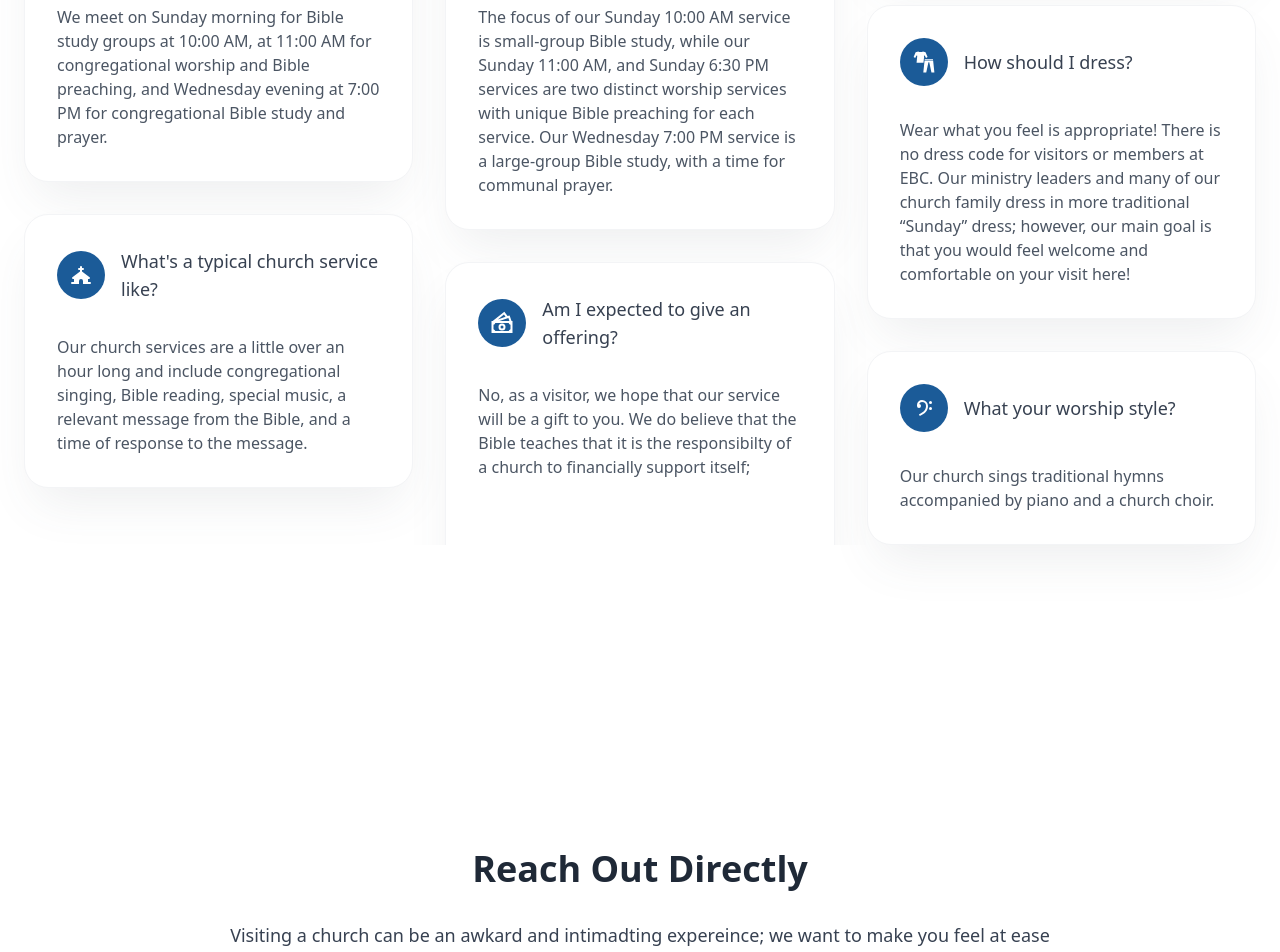
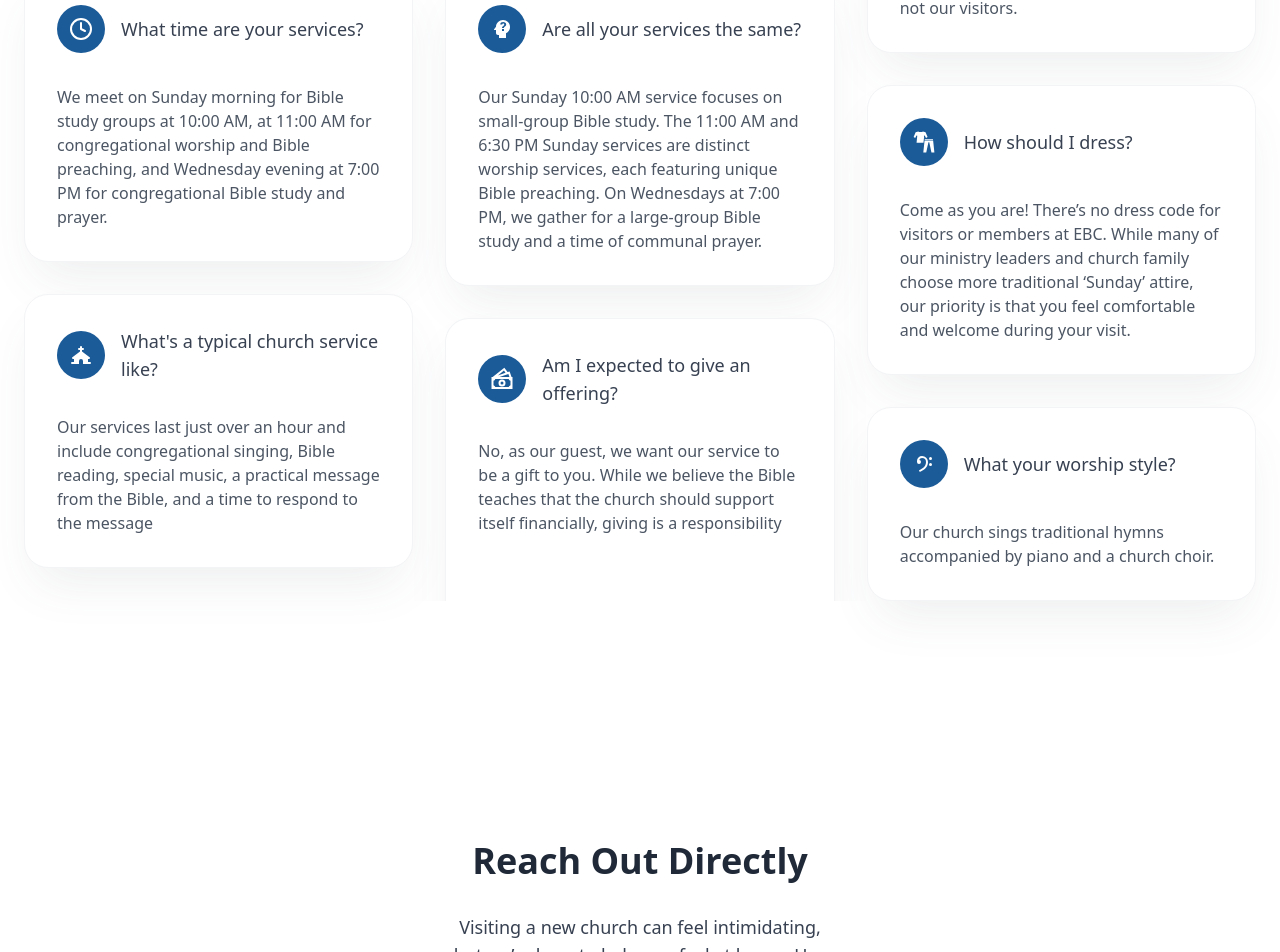
Before and after one commit to Express-Wave/all-components, a SvelteKit app: page /plan-your-visit in a window 1280 px wide. Shown: the part 656-1608 px from the top of the page. Built offline with nearby package versions, Linux system fonts and the light colour scheme; a web font is replaced by a local one; what tailwindcss-animated would draw is missing.

Commit message:
💬 Updates site text

```diff
--- a/src/routes/plan-your-visit/+page.svelte
+++ b/src/routes/plan-your-visit/+page.svelte
@@ -1,5 +1,5 @@
 <script lang="ts">
-	import { Input, Label, Helper, Textarea } from 'flowbite-svelte';
+	import { Input, Label, Helper, Textarea, Button } from 'flowbite-svelte';
 
 	// FORMSUBMIT, NUCLEUS GIVING, WEB3FORMS,
 	// ASTRO: https://preview.tailus.io/astrolus-free/
@@ -29,7 +29,7 @@
 		},
 		{
 			question: "What's a typical church service like?",
-			answer: `Our church services are a little over an hour long and include congregational singing, Bible reading, special music, a relevant message from the Bible, and a time of response to the message.`,
+			answer: `Our services last just over an hour and include congregational singing, Bible reading, special music, a practical message from the Bible, and a time to respond to the message`,
 			icon: `<svg xmlns="http://www.w3.org/2000/svg" width="24" height="24" viewBox="0 0 24 24">
 
 	<path fill="currentColor" fill-rule="evenodd" d="M12 3a1 1 0 0 1 1 1v1h1a1 1 0 1 1 0 2h-1v1.5l7.6 5.7A1 1 0 0 1 20 16h-1v3h2a1 1 0 1 1 0 2h-7v-3a2 2 0 1 0-4 0v3H3a1 1 0 1 1 0-2h2v-3H4a1 1 0 0 1-.6-1.8L11 8.5V7h-1a1 1 0 0 1 0-2h1V4a1 1 0 0 1 1-1" clip-rule="evenodd" />
@@ -37,14 +37,14 @@
 		},
 		{
 			question: 'Are all your services the same?',
-			answer: `The focus of our Sunday 10:00 AM service is small-group Bible study, while our Sunday 11:00 AM, and Sunday 6:30 PM services are two distinct worship services with unique Bible preaching for each service. Our Wednesday 7:00 PM service is a large-group Bible study, with a time for communal prayer.`,
+			answer: `Our Sunday 10:00 AM service focuses on small-group Bible study. The 11:00 AM and 6:30 PM Sunday services are distinct worship services, each featuring unique Bible preaching. On Wednesdays at 7:00 PM, we gather for a large-group Bible study and a time of communal prayer.`,
 			icon: `<svg xmlns="http://www.w3.org/2000/svg" width="24" height="24" viewBox="0 0 24 24">
               <path fill="currentColor" d="M13 3C9.23 3 6.19 5.95 6 9.66l-1.92 2.53c-.24.31 0 .81.42.81H6v3c0 1.11.89 2 2 2h1v3h7v-4.69c2.37-1.12 4-3.51 4-6.31c0-3.86-3.12-7-7-7m1 11h-2v-2h2zm1.75-5.19c-.29.4-.66.69-1.11.93c-.25.16-.42.33-.51.52c-.09.18-.13.43-.13.74h-2c0-.5.11-.92.31-1.18c.19-.27.54-.57 1.05-.91c.26-.16.47-.36.61-.59c.16-.23.23-.5.23-.82c0-.3-.08-.56-.26-.75c-.18-.18-.44-.28-.75-.28a1 1 0 0 0-.66.23c-.18.16-.27.39-.28.69h-1.93l-.01-.03c-.01-.79.25-1.36.77-1.77c.54-.39 1.24-.59 2.11-.59c.93 0 1.66.23 2.19.68c.54.45.81 1.06.81 1.82c0 .5-.15.91-.44 1.31" />
             </svg>`
 		},
 		{
 			question: 'Am I expected to give an offering?',
-			answer: `No, as a visitor, we hope that our service will be a gift to you. We do believe that the Bible teaches that it is the responsibilty of a church to financially support itself; therefore, church members and regular attenders are encouraged to give.`,
+			answer: `No, as our guest, we want our service to be a gift to you. While we believe the Bible teaches that the church should support itself financially, giving is a responsibility for our members and regular attenders—not our visitors.`,
 			icon: `<svg xmlns="http://www.w3.org/2000/svg" width="24" height="24" viewBox="0 0 24 24">
 				<path fill="currentColor" d="M12 12.5a3.5 3.5 0 1 0 0 7a3.5 3.5 0 0 0 0-7M10.5 16a1.5 1.5 0 1 1 3 0a1.5 1.5 0 0 1-3 0" />
 				<path fill="currentColor" d="M17.526 5.116L14.347.659L2.658 9.997L2.01 9.99V10H1.5v12h21V10h-.962l-1.914-5.599zM19.425 10H9.397l7.469-2.546l1.522-.487zM15.55 5.79L7.84 8.418l6.106-4.878zM3.5 18.169v-4.34A3 3 0 0 0 5.33 12h13.34a3 3 0 0 0 1.83 1.83v4.34A3 3 0 0 0 18.67 20H5.332A3.01 3.01 0 0 0 3.5 18.169" />
@@ -52,7 +52,7 @@
 		},
 		{
 			question: 'How should I dress?',
-			answer: `Wear what you feel is appropriate! There is no dress code for visitors or members at EBC. Our ministry leaders and many of our church family dress in more traditional “Sunday” dress; however, our main goal is that you would feel welcome and comfortable on your visit here!`,
+			answer: `Come as you are! There’s no dress code for visitors or members at EBC. While many of our ministry leaders and church family choose more traditional ‘Sunday’ attire, our priority is that you feel comfortable and welcome during your visit.`,
 			icon: `<svg xmlns="http://www.w3.org/2000/svg" width="24" height="24" viewBox="0 0 512 512">
 				<path fill="currentColor" d="M133.3 33.41L77.89 47.25L34.6 148.3l33.29 22.2l27.46-54.9l17.05 4.9l-15.07 150.1H245.2l9.2-87.9l.9-8.1h4.5l-5.4-54.1l17.1-4.9l27.4 54.9l33.3-22.2l-43.3-101.05l-55.4-13.84c-5.5 3.87-12.2 6.21-19.5 7.95c-9.4 2.21-20 3.24-30.6 3.24s-21.2-1.03-30.6-3.24c-7.3-1.74-14-4.07-19.5-7.95M271.5 192.6l-1.5 14h178.8l-1.5-14zm-3.4 32l-26.7 254h62.7l46.5-216.9h17.6l46.5 216.9h62.7l-26.7-254z" />
 			</svg>`
@@ -97,7 +97,7 @@
 				</div>
 			</div>
 		</div>
-		<div class="mb-20 text-gray-600 dark:text-gray-300 max-w-8xl" id="faqs">
+		<div class="my-20 text-gray-600 dark:text-gray-300 max-w-8xl" id="faqs">
 			<!-- <div class="px-6 mx-auto max-w-7xl md:px-12 xl:px-6">
 				<div class="px-6 mb-20 space-y-4 md:px-0">
 					<h2 class="text-2xl font-bold text-center text-gray-800 dark:text-white md:text-4xl">
@@ -188,7 +188,7 @@
 			</div>
 		</div>
 	</section>
-	<section class="my-20">
+	<section class="p-4 mx-auto mb-20 max-w-2xl">
 		<div class="flex-col items-center px-6 mx-auto w-full max-w-7xl md:px-12 xl:px-6">
 			<div class="relative flex-col items-center pt-36 ml-auto">
 				<div class="flex-col items-center mx-auto w-full text-center md:w-1/2 lg:w-2/3">
@@ -196,7 +196,7 @@
 				Reach Out Directly
 			</h2>
 			<h3 class="mt-8 mb-20 text-lg text-gray-700">
-				Visiting a church can be an awkard and intimadting expereince; we want to make you feel at ease about anything not listed here and give you a place to reach out before arriving on campus.
+				Visiting a new church can feel intimidating, but we’re here to help you feel at home. Use the form below to ask us anything!
 			</h3>
 				</div>
 			</div>
@@ -205,34 +205,35 @@
 			<input type="hidden" name="access_key" value={ACCESS_KEY} />
 			<div class="mb-5">
 				<Label class="space-y-2">
-					<span>Your Name*</span>
+					<span class="capitalize">Your Name*</span>
 					<Input type="name" placeholder="First Last" size="lg" required />
 				</Label>
 			</div>
 			<div class="mb-5">
 				<Label class="space-y-2">
-					<span>Your email address*</span>
+					<span class="capitalize">Your email address*</span>
 					<Input type="email" placeholder="name@provider.com" size="lg" required>
 						<!-- <EnvelopeSolid slot="right" class="w-5 h-5" /> -->
 					</Input>
+
+				</Label>
+			</div>
+			<div class="mb-5">
+				<Label for="textarea-id" class="mb-2 capitalize">Your message/question*</Label>
+				<!-- <Textarea id="textarea-id" placeholder="Your message/question" rows="4" name="message" class="p-2" required /> -->
+				<Textarea class="mb-4" id="textarea-id" name="message" rows="4" placeholder="Do you have visitor parking?">
+					<div slot="footer" class="flex justify-between items-center">
 						<Helper class="text-sm text-gray-600">
 							We’ll never share your details. Read our <a
-							href="/"
+								href="/legal#privacy-policy"
 								class="font-medium text-theme-600 hover:underline dark:text-theme-500"
 							>
 								Privacy Policy
 							</a>
 							.
 						</Helper>
-				</Label>
 					</div>
-			<div class="mb-5">
-				<!-- <Label class="space-y-2">
-					<span>Your question here*</span>
-					<Input class="h-40" clearable value="Your question here" />
-				</Label> -->
-				<Label for="textarea-id" class="mb-2">Your message*</Label>
-				<Textarea id="textarea-id" placeholder="Your message" rows="4" name="message" required />
+				</Textarea>
 			</div>
 			<input type="checkbox" name="botcheck" class="hidden" style="display: none;" />
 			<button
```
Lines whose indentation alone changed are shown as unchanged.
